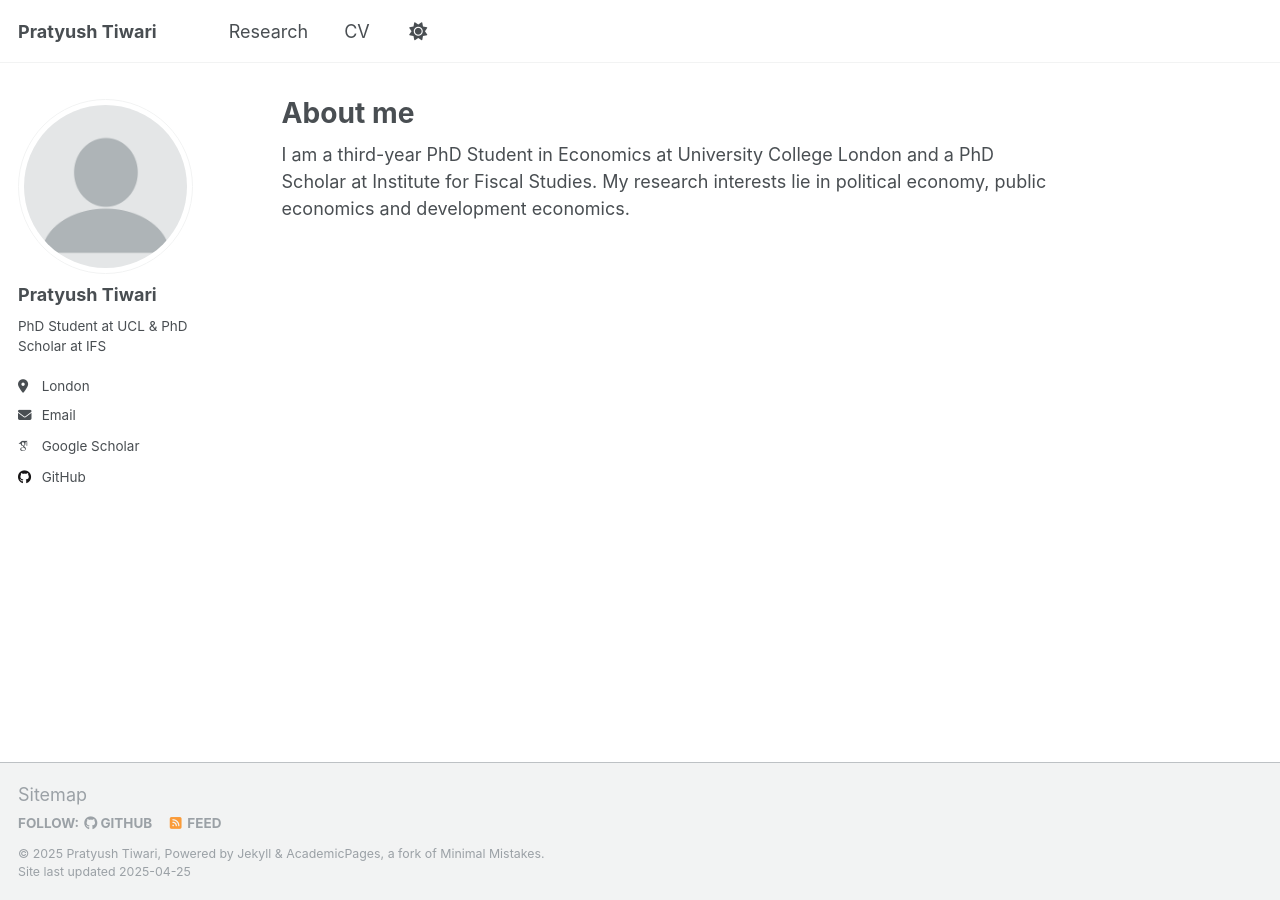
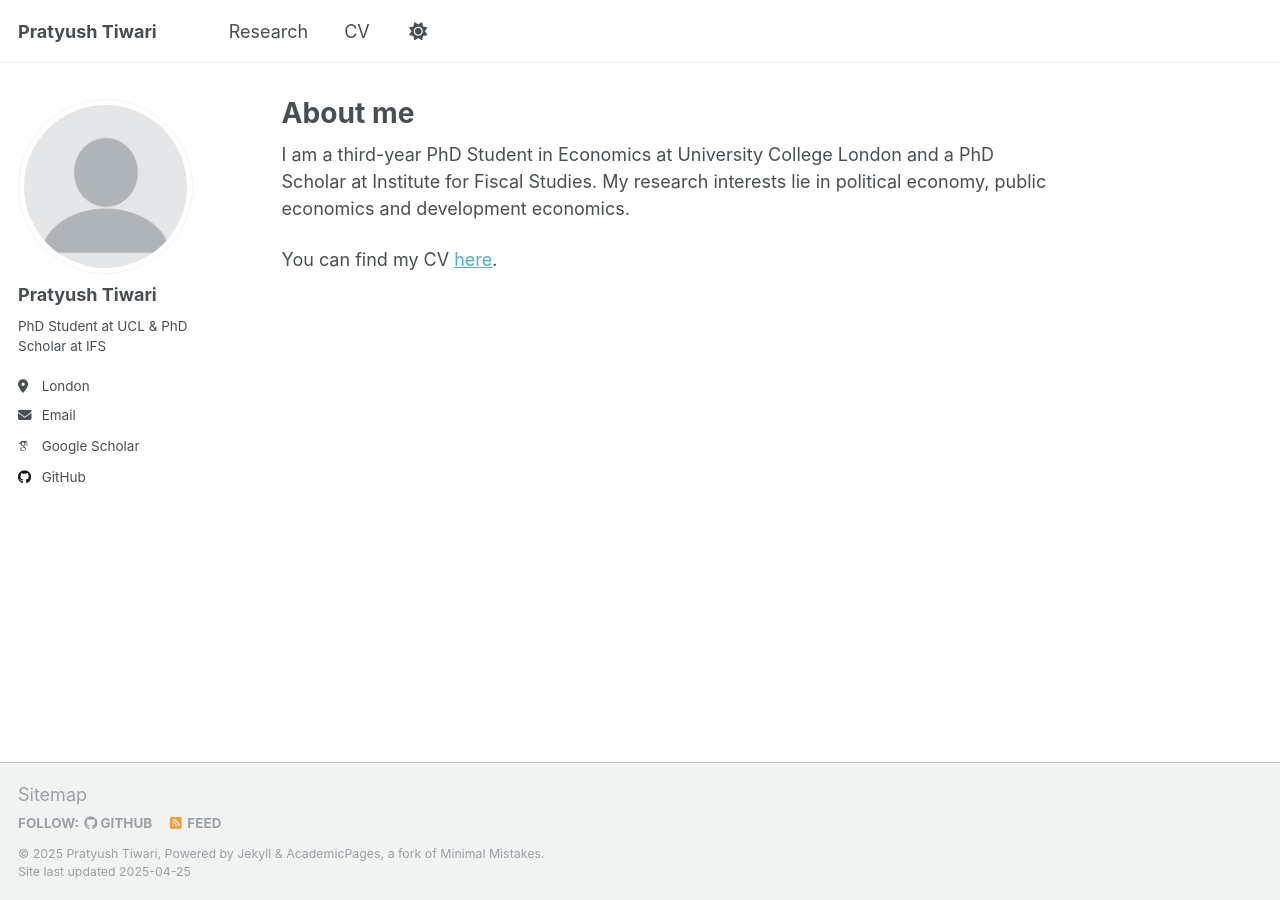
Before and after one commit to PratyushTiwari/pratyushtiwari.github.io, a Jekyll site: the page built from _pages/about.md, in a window 1280 px wide. Built offline with Jekyll 4.4.1, drawn with Linux system fonts in a browser that asks for light colours; some web fonts are replaced; a file with an impossible date is left out.

Commit message:
Update about.md

```diff
--- a/_pages/about.md
+++ b/_pages/about.md
@@ -8,3 +8,5 @@ redirect_from:
 ---
 
 I am a third-year PhD Student in Economics at University College London and a PhD Scholar at Institute for Fiscal Studies. My research interests lie in political economy, public economics and development economics.
+
+You can find my CV [here](https://github.com/academicpages/academicpages.github.io).
```
